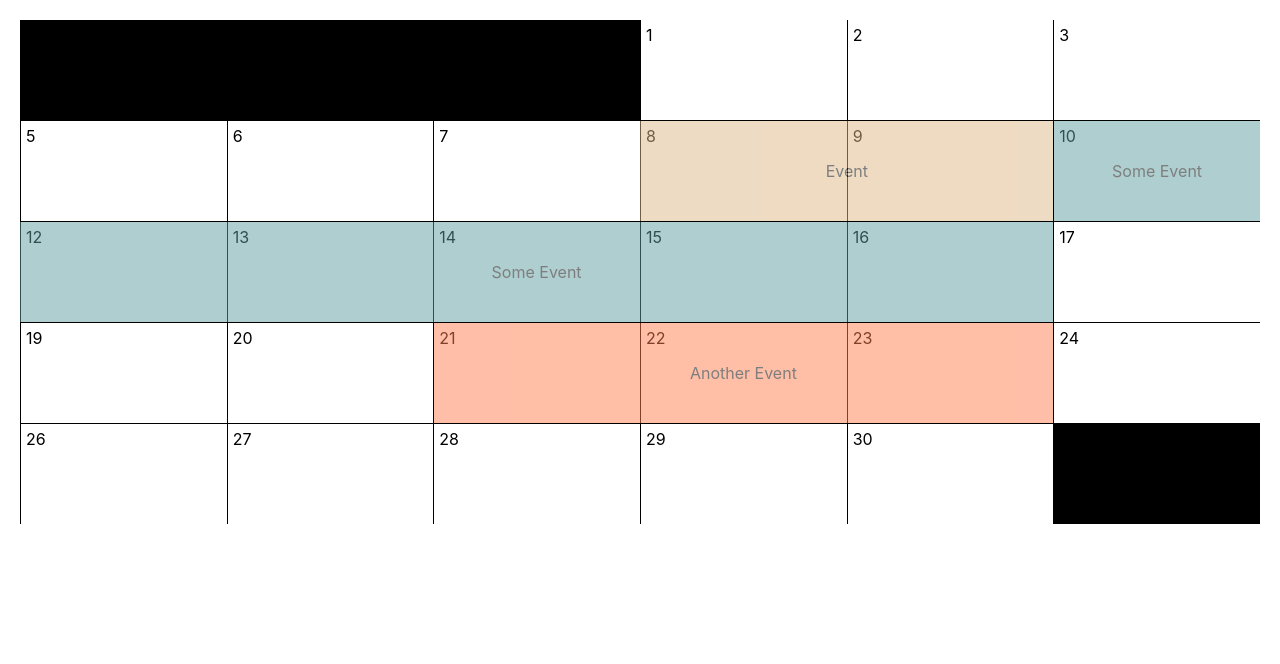
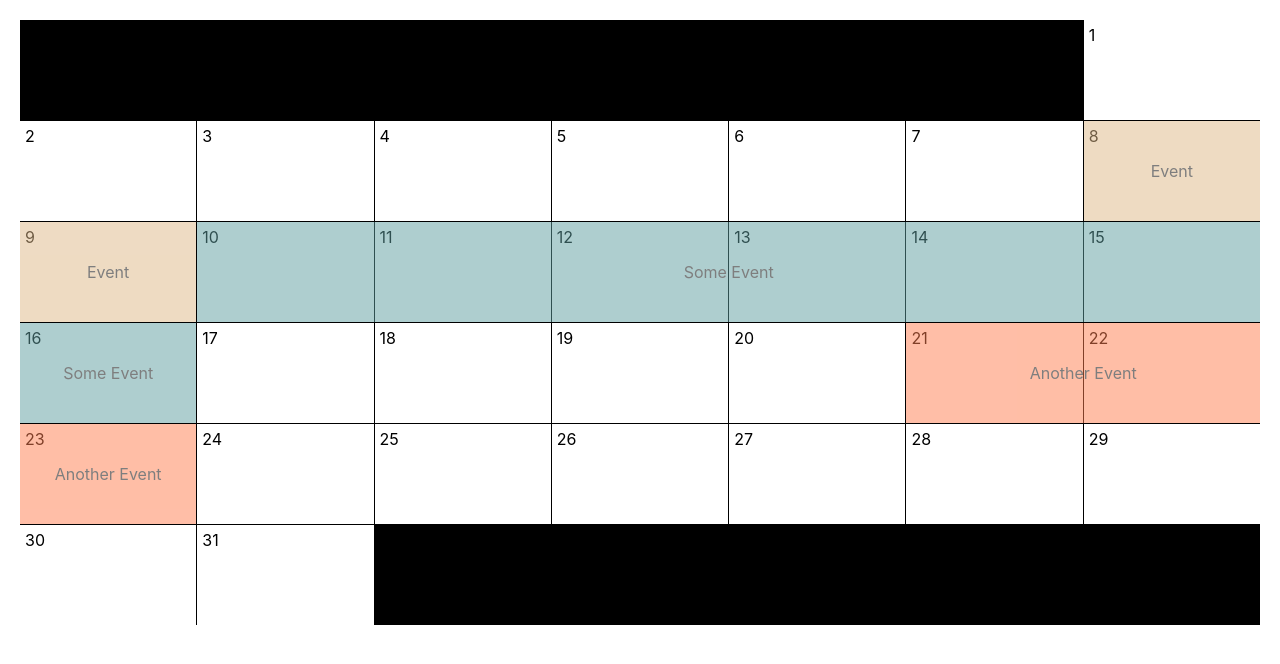
Before and after one commit to NikitoriusMinsk/react-task-calendar-component, a Next.js app: page / in a window 1280 px wide. Shown: the top 664 px of the page. Built offline with nearby package versions, Linux system fonts and the light colour scheme.

Commit message:
fix day arrangement

```diff
--- a/components/Calendar.js
+++ b/components/Calendar.js
@@ -8,7 +8,7 @@ function daysInMonth (month, year) {
     return new Date(year, month+1, 0).getDate();
 }
 function getColumn(day){
-    const dayOfWeek = new Date(date.getFullYear(), date.getMonth(), day).getDay();
+    const dayOfWeek = new Date(date.getFullYear(), date.getMonth()+1, day).getDay();
     return dayOfWeek === 0 ? 7 : dayOfWeek;
 }
 
@@ -40,7 +40,7 @@ export default function Calendar() {
     const [events, setEvents] = useState([]);
 
     function configureDays(){
-        const dayCount = daysInMonth(date.getMonth(), date.getFullYear());
+        const dayCount = daysInMonth(date.getMonth()+1, date.getFullYear());
         const days = [];
         const positions = {};
         let row = 1;
@@ -55,8 +55,8 @@ export default function Calendar() {
                     key={`d${i}`}
                     number={i}
                     style={{
-                        gridColumnStart: column - 1,
-                        gridColumnEnd: column,
+                        gridColumnStart: column,
+                        gridColumnEnd: column + 1,
                         gridRowStart: row,
                         gridRowEnd: row + 1
                     }}
@@ -76,8 +76,8 @@ export default function Calendar() {
                 return <Event
                     key={`e${index}`}
                     style={{
-                        gridColumnStart: positions[event.start].column - 1,
-                        gridColumnEnd: positions[event.end].column,
+                        gridColumnStart: positions[event.start].column,
+                        gridColumnEnd: positions[event.end].column + 1,
                         gridRowStart: positions[event.start].row,
                         gridRowEnd: positions[event.end].row+1,
                         backgroundColor: event.color
@@ -94,9 +94,9 @@ export default function Calendar() {
                                     key={`e${index}_${i}`}
                                     style={{
                                         gridColumnStart: 1,
-                                        gridColumnEnd: positions[event.end].column,
+                                        gridColumnEnd: positions[event.end].column + 1,
                                         gridRowStart: i,
-                                        gridRowEnd: i+1,
+                                        gridRowEnd: i + 1,
                                         backgroundColor: event.color
                                     }}
                                     title={event.title}
@@ -108,8 +108,8 @@ export default function Calendar() {
                                 <Event
                                     key={`e${index}_${i}`}
                                     style={{
-                                        gridColumnStart: positions[event.start].column - 1,
-                                        gridColumnEnd: 7,
+                                        gridColumnStart: positions[event.start].column,
+                                        gridColumnEnd: 8,
                                         gridRowStart: i,
                                         gridRowEnd: i+1,
                                         backgroundColor: event.color
@@ -124,7 +124,7 @@ export default function Calendar() {
                                     key={`e${index}_${i}`}
                                     style={{
                                         gridColumnStart: 1,
-                                        gridColumnEnd: 7,
+                                        gridColumnEnd: 8,
                                         gridRowStart: i,
                                         gridRowEnd: i+1,
                                         backgroundColor: event.color
--- a/styles/components/Calendar.module.css
+++ b/styles/components/Calendar.module.css
@@ -5,7 +5,7 @@
     display: grid;
     width: 100%;
     gap: 1px;
-    grid-template-columns: repeat(6, 1fr);
+    grid-template-columns: repeat(7, 1fr);
     background-color: black;
     z-index: 10;
 }
@@ -16,7 +16,7 @@
     width: 100%;
     display: grid;
     grid-template-rows: repeat(6, 100px);
-    grid-template-columns: repeat(6, 1fr);
+    grid-template-columns: repeat(7, 1fr);
     gap: 1px;
     z-index: 20;
 }
```
